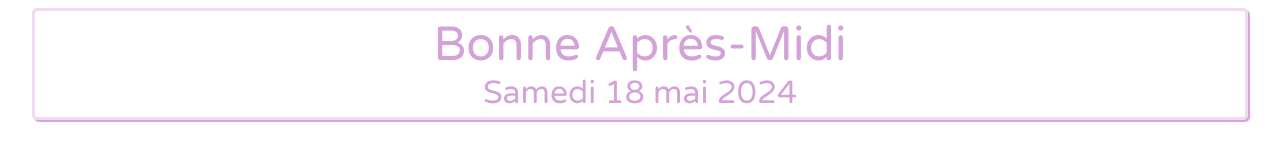
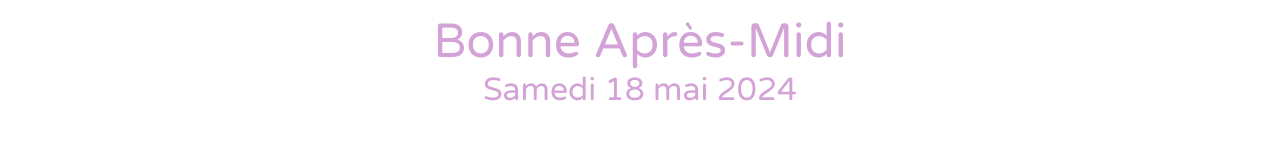
Before and after one commit to VictoriaL21/Notion, a plain HTML site: page date.html in a window 1280 px wide. Drawn offline with Linux system fonts and the light colour scheme.

Commit message:
Update date.html

```diff
--- a/date.html
+++ b/date.html
@@ -25,9 +25,6 @@
             flex-direction: column;
             max-width: 95%;
             margin: auto;
-            border: 3px solid #f1d9f3;
-            border-radius: 5px;
-            box-shadow: 2px 2px 1px 0px #d3a2d7;
 
         }
 
```
